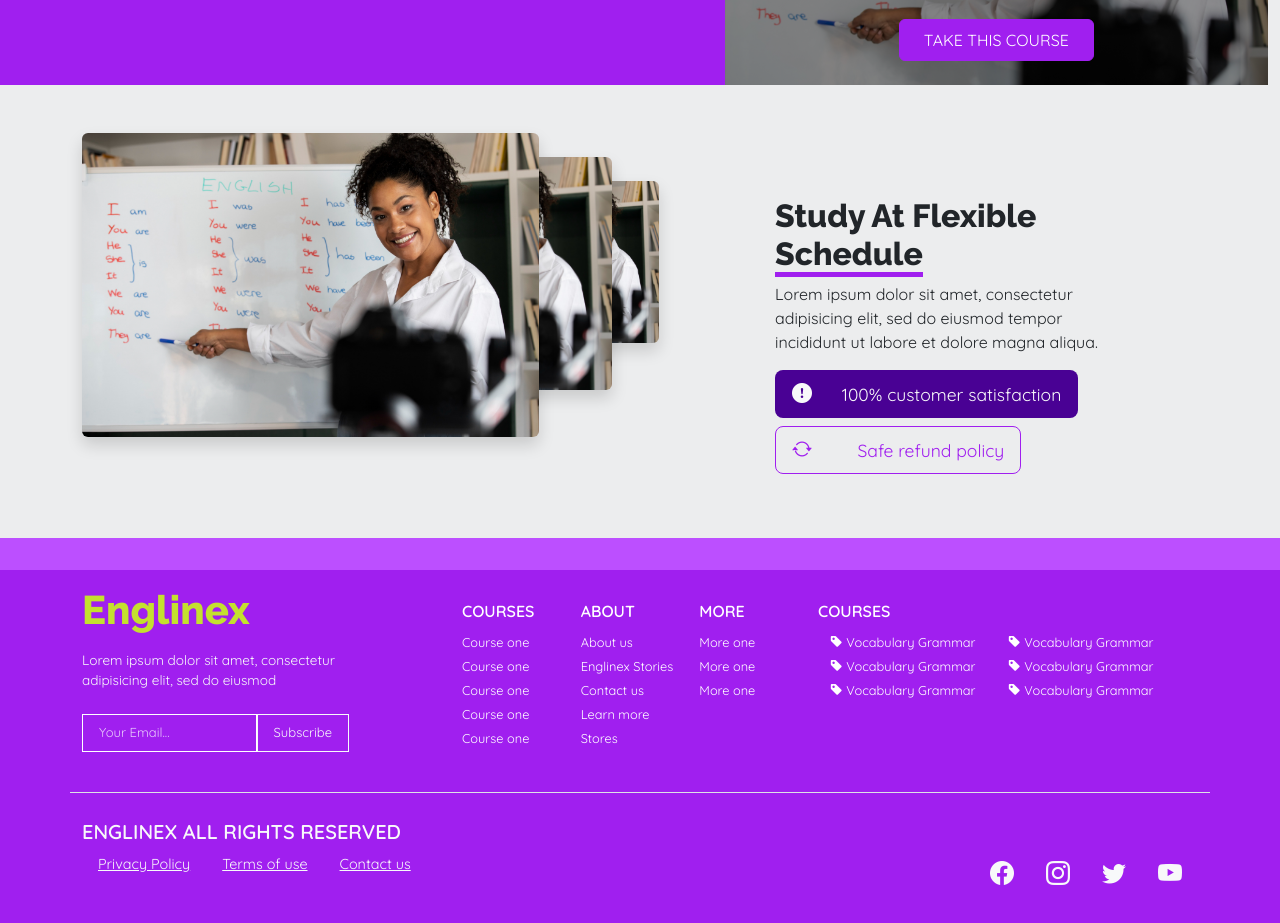
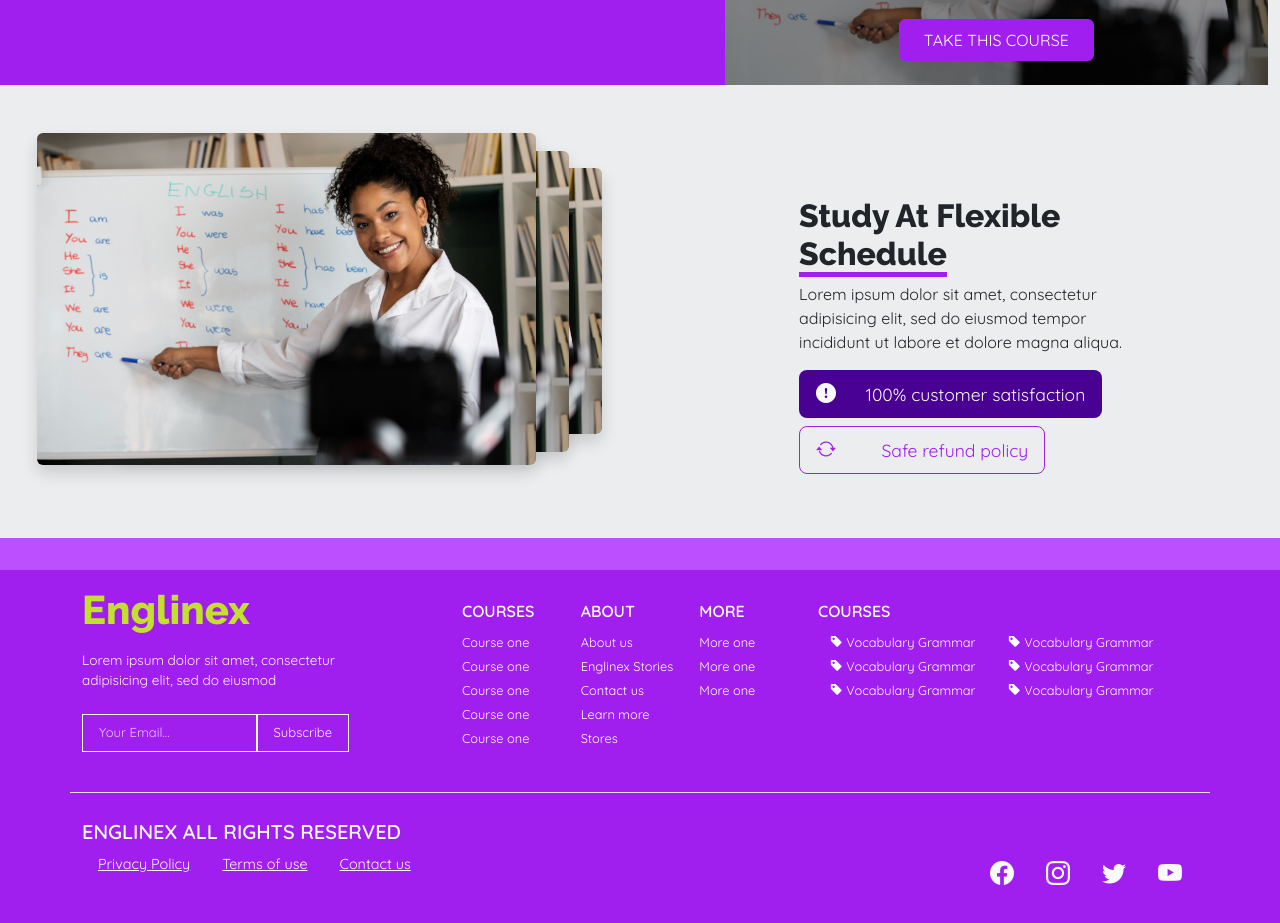
Before and after one commit to MERCURY-TECH/englinex.com-LMS, a Vue app in the folder ui/: page / in a window 1280 px wide. Shown: the part 1560-2483 px from the top of the page. Built offline with nearby package versions, Linux system fonts and the light colour scheme; what @ckeditor/ckeditor5-vue would draw is missing.

Commit message:
Updated the HomeScreen and CourseOverview screens

```diff
--- a/ui/src/views/CourseOverview.vue
+++ b/ui/src/views/CourseOverview.vue
@@ -196,8 +196,8 @@
                 style="font-family: 'Raleway', sans-serif"
                 >The Course Title</span
               >
-              <a class="btn btn-sm primary-button col-auto px-md-4 py-2"
-                >Register Course</a
+              <router-link :to="{ name: 'SignupForm' }" class="btn btn-sm primary-button col-auto px-md-4 py-2"
+                >Register Course</router-link
               >
             </p>
             <p
--- a/ui/src/views/HomePage.vue
+++ b/ui/src/views/HomePage.vue
@@ -102,14 +102,14 @@
     <section class="p-md-5">
       <div class="container">
         <div class="row">
-          <div class="col-md-7 row">
-            <div class="col-9" style="z-index: 155;">
+          <div class="col-md-7" style="position: relative;">
+            <div class="" style="z-index: 155; position: absolute; width: 75%; right: 30%">
               <img class="shadow rounded-2 w-100"  src="@/assets/woman-teaching.jpg" />
             </div>
-            <div class="col-7 mt-4" style="z-index: 135; margin-left: -301px; height: 90%;">
+            <div class="" style="z-index: 135; position: absolute; height: 75%; width: 68%; right: 25%; top: 5%;">
               <img class="shadow rounded-2 w-100"  src="@/assets/woman-teaching.jpg" />
             </div>
-            <div class="col-5 mt-5" style="z-index: 115; margin-left: -220px; height: 80%">
+            <div class="" style="z-index: 115; position: absolute; height: 65%; width: 60%; right: 20%; top: 10%;">
               <img class="shadow rounded-2 w-100" src="@/assets/woman-teaching.jpg" />
             </div>
           </div>
```
